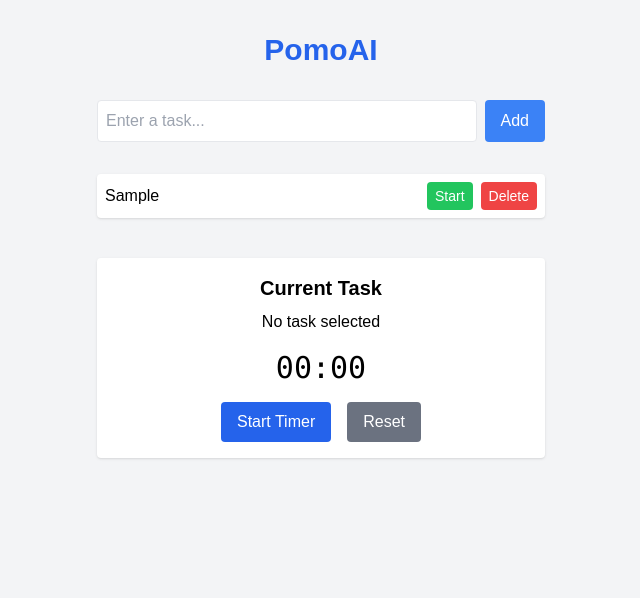
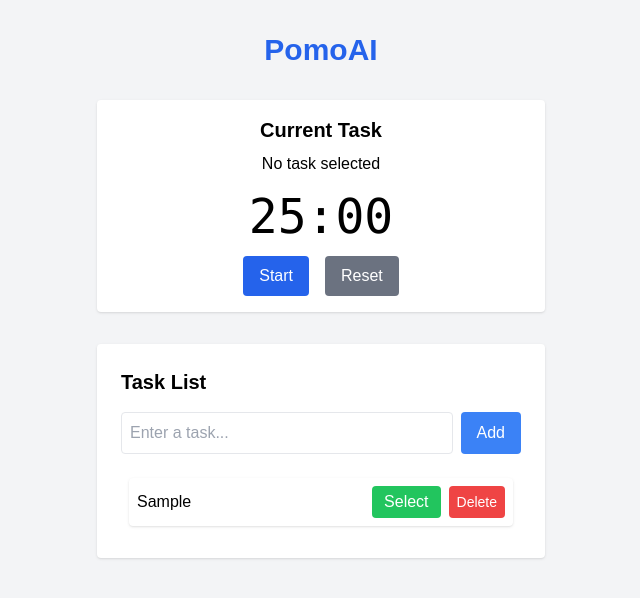
Before and after one commit to Ashaz-Ahmad/pomo-ai, a Next.js app: page / in a window 1280 px wide. Both pictures are taken after typing "Sample" into the empty fields and a click on the button "Add". Shown: the top 598 px of the page, without its empty margins (319-959 px from the left). Built offline with nearby package versions, Linux system fonts and the light colour scheme.

Commit message:
Fixes and improvements

```diff
--- a/components/PomodoroTimer.tsx
+++ b/components/PomodoroTimer.tsx
@@ -1,7 +1,8 @@
 import { useEffect, useState } from 'react';
+import { Task } from '../types/task';
 
-export default function PomodoroTimer({ task }: { task: string | null }) {
-    const [secondsLeft, setSecondsLeft] = useState(0);
+export default function PomodoroTimer({ task }: { task: Task | null }) {
+    const [secondsLeft, setSecondsLeft] = useState(25 * 60);
     const [running, setRunning] = useState(false);
 
     useEffect(() => {
@@ -12,31 +13,37 @@ export default function PomodoroTimer({ task }: { task: string | null }) {
         return () => clearTimeout(timer);
     }, [running, secondsLeft]);
 
-    const startTimer = () => {
-        setSecondsLeft(25 * 60); // 25 minutes
-        setRunning(true);
+
+    const toggleTimer = () => {
+        if (secondsLeft === 0) {
+            setSecondsLeft(25 * 60); // start fresh if at zero
+            setRunning(true);
+        } else {
+            setRunning(!running); // toggle pause/resume
+        }
     };
 
     const reset = () => {
-        setSecondsLeft(0);
+        setSecondsLeft(25 * 60);
         setRunning(false);
     };
 
     return (
         <div className="p-4 bg-white rounded shadow text-center w-full max-w-md">
             <h2 className="text-xl font-semibold mb-2 text-black">Current Task</h2>
-            <p className="mb-4 text-black">{task || 'No task selected'}</p>
-            <p className="text-3xl font-mono mb-4 text-black">
+            <p className="mb-4 text-black">{task?.name || 'No task selected'}</p>
+            <p className="text-5xl font-mono mb-4 text-black">
                 {String(Math.floor(secondsLeft / 60)).padStart(2, '0')}:
                 {String(secondsLeft % 60).padStart(2, '0')}
             </p>
             <div className="flex justify-center gap-4">
                 <button
-                    className="bg-blue-600 text-white px-4 py-2 rounded"
-                    onClick={startTimer}
+                    className={`${running ? 'bg-red-500' : 'bg-blue-600'
+                        } text-white px-4 py-2 rounded`}
+                    onClick={toggleTimer}
                     disabled={!task}
                 >
-                    Start Timer
+                    {running ? 'Pause' : 'Start'}
                 </button>
                 <button className="bg-gray-500 text-white px-4 py-2 rounded" onClick={reset}>
                     Reset
--- a/components/TaskInput.tsx
+++ b/components/TaskInput.tsx
@@ -1,6 +1,6 @@
 import { useState } from 'react';
 
-export default function TaskInput({ onAdd }: { onAdd: (task: string) => void }) {
+export default function TaskInput({ onAdd }: { onAdd: (taskName: string) => void }) {
     const [input, setInput] = useState('');
 
     const handleAdd = () => {
--- a/components/TaskList.tsx
+++ b/components/TaskList.tsx
@@ -1,30 +1,35 @@
+import { Task } from '../types/task';
+
 export default function TaskList({
     tasks,
     onRemove,
     onStart,
 }: {
-    tasks: string[];
-    onRemove: (index: number) => void;
-    onStart: (task: string) => void;
+    tasks: Task[];
+    onRemove: (id: string) => void;
+    onStart: (id: string) => void;
 }) {
     return (
         <ul className="w-full max-w-md">
             {tasks.map((task, index) => (
                 <li
-                    key={index}
-                    className="text-black flex justify-between items-center mb-2 p-2 bg-white shadow rounded"
+                    key={task.id}
+                    className="text-black flex justify-between items-center mt-6 m-2 p-2 bg-white shadow rounded"
                 >
-                    <span>{task}</span>
+                    <span>{task.name}</span>
                     <div className="flex gap-2">
                         <button
-                            className="bg-green-500 text-white px-2 py-1 text-sm rounded"
-                            onClick={() => onStart(task)}
+                            className={`${task.selected ? 'bg-green-700' : 'bg-green-500'
+                                } text-white px-3 py-1 rounded`}
+                            onClick={() => onStart(task.id)}
+                            disabled={task.selected}
                         >
-                            Start
+                            {task.selected ? 'Selected' : 'Select'}
                         </button>
+
                         <button
                             className="bg-red-500 text-white px-2 py-1 text-sm rounded"
-                            onClick={() => onRemove(index)}
+                            onClick={() => onRemove(task.id)}
                         >
                             Delete
                         </button>
--- a/pages/index.tsx
+++ b/pages/index.tsx
@@ -3,20 +3,37 @@ import { useState } from 'react';
 import TaskInput from '../components/TaskInput';
 import TaskList from '../components/TaskList';
 import PomodoroTimer from '../components/PomodoroTimer';
+import { Task } from '../types/task';
+
 
 export default function Home() {
-  const [tasks, setTasks] = useState<string[]>([]);
-  const [currentTask, setCurrentTask] = useState<string | null>(null);
+  const [tasks, setTasks] = useState<Task[]>([]);
+  const [currentTaskId, setCurrentTaskId] = useState<string | null>(null);
+  const currentTask = tasks.find((task) => task.id === currentTaskId) || null;
 
-  const addTask = (task: string) => {
-    setTasks([...tasks, task]);
+  const addTask = (taskName: string) => {
+    const newTask: Task = {
+      id: crypto.randomUUID(),
+      name: taskName,
+      selected: false,
+    };
+    setTasks([...tasks, newTask]);
   };
 
-  const removeTask = (index: number) => {
-    if (tasks[index] === currentTask) {
-      setCurrentTask(null);
+  const removeTask = (id: string) => {
+    if (id === currentTaskId) {
+      setCurrentTaskId(null);
     }
-    setTasks(tasks.filter((_, i) => i !== index));
+    setTasks(tasks.filter((task) => task.id !== id));
+  };
+
+  const startTask = (id: string) => {
+    setCurrentTaskId(id);
+    setTasks(tasks.map((task) =>
+      task.id === id
+        ? { ...task, selected: true }
+        : { ...task, selected: false }
+    ));
   };
 
   return (
@@ -27,12 +44,20 @@ export default function Home() {
         <link rel="icon" href="/timer.ico" />
       </Head>
 
-      <main className="min-h-screen bg-gray-100 p-8 flex flex-col gap-8 items-center">
+      <main className="min-h-screen bg-gray-100 p-8 flex flex-col items-center gap-8">
         <h1 className="text-3xl font-bold text-blue-600">PomoAI</h1>
-        <TaskInput onAdd={addTask} />
-        <TaskList tasks={tasks} onRemove={removeTask} onStart={setCurrentTask} />
-        <PomodoroTimer task={currentTask} />
+
+        <div className="w-full max-w-md">
+          <PomodoroTimer task={currentTask} />
+        </div>
+
+        <div className="w-full max-w-md bg-white p-6 rounded shadow">
+          <h4 className="text-xl font-semibold mb-4 text-black">Task List</h4>
+          <TaskInput onAdd={addTask} />
+          <TaskList tasks={tasks} onRemove={removeTask} onStart={startTask} />
+        </div>
       </main>
+
     </>
   );
 }
--- /dev/null
+++ b/types/task.tsx
@@ -0,0 +1,7 @@
+export type Task = {
+  id: string;                // unique task identifier
+  name: string;              // task name
+  selected: boolean;         // is this the active task?
+  estimatedTime?: number;    // optional item: estimated time in minutes Will be updated later by user.
+  actualTime?: number;       // optional item: actual time in minutes. Will be updated later when user finishes task.
+};
```
